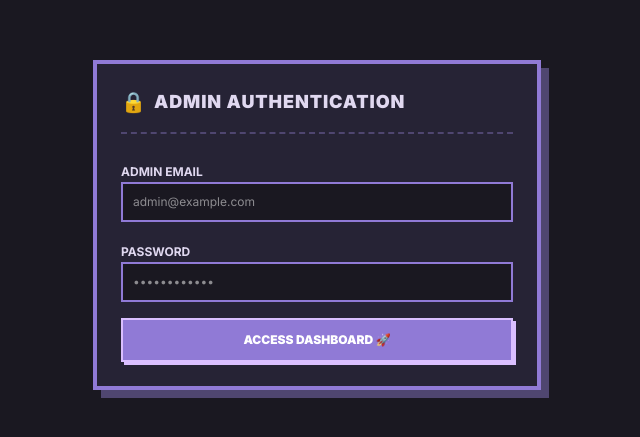
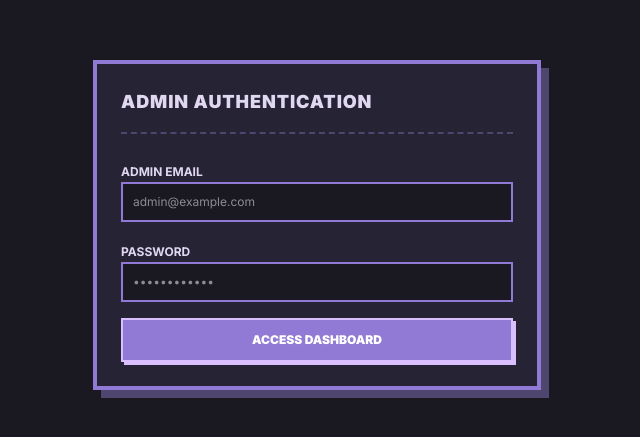
Before and after one commit to shsa00/pf-shsa, a Next.js app: page /admin/login in a window 1280 px wide. Shown: the part 175-612 px from the top of the page, without its empty margins (323-963 px from the left). Built offline with nearby package versions, Linux system fonts and the light colour scheme.

Commit message:
fix typos

```diff
--- a/src/app/admin/login/page.tsx
+++ b/src/app/admin/login/page.tsx
@@ -35,13 +35,12 @@ export default function AdminLogin() {
     <main className="min-h-screen bg-[#1A1821] text-[#E0D8F0] font-mono flex items-center justify-center p-4">
       <div className="w-full max-w-md border-4 border-[#907AD6] bg-[#262335] p-6 shadow-[8px_8px_0px_0px_#4F4670]">
         <div className="flex items-center gap-2 mb-6 border-b-2 border-dashed border-[#4F4670] pb-4">
-          <span className="text-xl">🔒</span>
           <h1 className="text-lg font-black tracking-wider">ADMIN AUTHENTICATION</h1>
         </div>
 
         {error && (
           <div className="border-2 border-[#FFB7B2] bg-[#4A262C] text-[#FFB7B2] p-3 text-xs font-bold mb-4">
-            ⚠️ {error}
+             {error}
           </div>
         )}
 
@@ -75,7 +74,7 @@ export default function AdminLogin() {
             disabled={loading}
             className="w-full border-2 border-[#DABfff] bg-[#907AD6] py-3 text-xs font-black text-white shadow-[3px_3px_0px_0px_#DABfff] transition-all active:translate-y-0.5 disabled:opacity-50"
           >
-            {loading ? 'AUTHENTICATING...' : 'ACCESS DASHBOARD 🚀'}
+            {loading ? 'AUTHENTICATING...' : 'ACCESS DASHBOARD'}
           </button>
         </form>
       </div>
```
